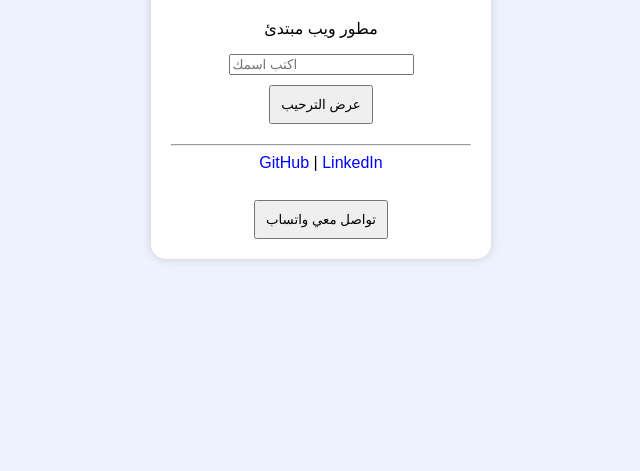
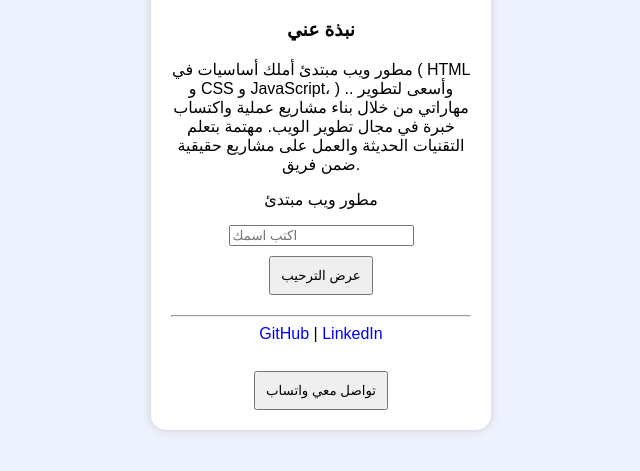
Before and after one commit to Reema-2026/my-first-web, a plain HTML site: page index.html in a window 1280 px wide. Shown: the part 221-692 px from the top of the page, without its empty margins (319-959 px from the left). Drawn offline with Linux system fonts and the light colour scheme.

Commit message:
Update index.html

```diff
--- a/index.html
+++ b/index.html
@@ -49,7 +49,16 @@
     <img src="https://i.imgur.com/4AiXzf8.png" width="100">
 
     <h1>موقعي الشخصي 👩‍💻</h1>
+<h3>نبذة عني</h3>
 
+<p>
+مطور ويب مبتدئ أملك أساسيات في ( HTML و CSS و JavaScript، ) ..
+
+وأسعى لتطوير مهاراتي من خلال
+بناء مشاريع عملية واكتساب خبرة في مجال تطوير الويب.
+
+مهتمة بتعلم التقنيات الحديثة والعمل على مشاريع حقيقية ضمن فريق.
+</p>
     <p>مطور ويب مبتدئ</p>
 
     <input id="input" placeholder="اكتب اسمك">
```
